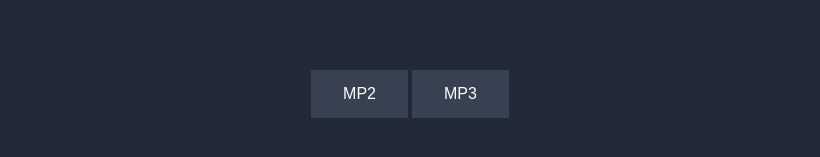
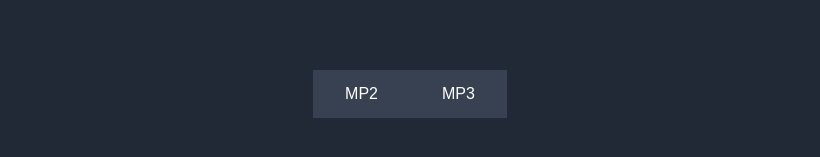
Before and after one commit to vpatel07/English-Newsletter-Landing-Page, a React (Create React App) app: page / in a window 1280 px wide. Shown: the part 357-514 px from the top of the page, without its empty margins (230-1050 px from the left). Built offline with nearby package versions, Linux system fonts and the light colour scheme.

Commit message:
i hate this

```diff
--- a/src/App.css
+++ b/src/App.css
@@ -37,3 +37,7 @@ button:hover {
   margin-bottom: 20px;
   color: #eaecee;
 }
+
+button {
+  margin: 0;
+}
```
